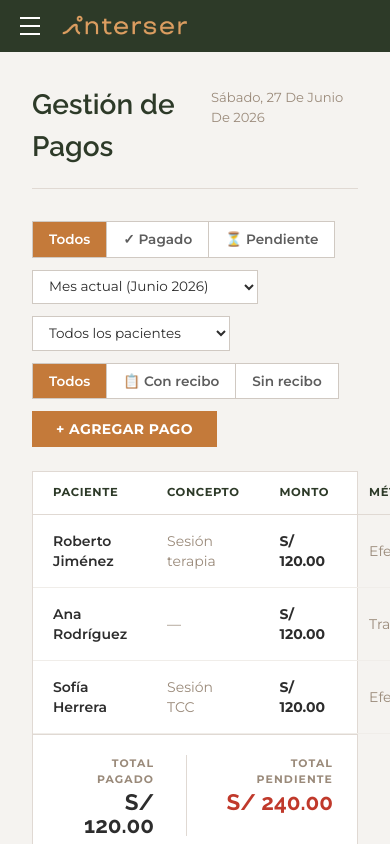
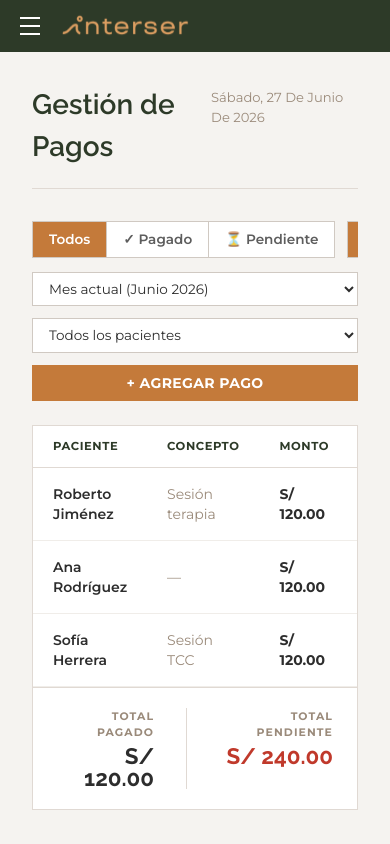
Before and after one commit to hectorsum/interser, a Next.js app: page /admin/pagos in a window 390 px wide. Built offline with nearby package versions, Linux system fonts and the light colour scheme.

Commit message:
feat: mobile responsive admin — close sidebar on nav, scrollable toolbars and tables

```diff
--- a/app/admin/layout.tsx
+++ b/app/admin/layout.tsx
@@ -103,6 +103,7 @@ export default function AdminLayout({ children }: { children: React.ReactNode })
               <Link
                 key={item.id}
                 href={item.href}
+                onClick={() => setSidebarOpen(false)}
                 className="flex items-center gap-3 px-6 py-[0.85rem] text-sm font-medium transition-all duration-200"
                 style={{
                   color: isActive ? '#c47a3a' : 'rgba(255,255,255,0.55)',
@@ -147,7 +148,15 @@ export default function AdminLayout({ children }: { children: React.ReactNode })
             <span className="w-5 h-0.5 block bg-white" />
             <span className="w-5 h-0.5 block bg-white" />
           </button>
-          <Image src="/assets/logo-main.png" alt="Interser" width={28} height={28} className="h-7 w-auto" />
+          <Image
+            src="/assets/logo-main.svg"
+            alt="Interser"
+            width={100}
+            height={100}
+            style={{ width: '130px', height: 'auto' }}
+            className="object-contain object-left"
+            priority
+          />
         </div>
         {children}
       </main>
--- a/app/admin/pacientes/page.tsx
+++ b/app/admin/pacientes/page.tsx
@@ -55,7 +55,7 @@ export default function PacientesPage() {
       </div>
 
       {/* Toolbar: filters + search + add */}
-      <div className="flex flex-wrap items-center gap-3 mb-6">
+      <div className="flex flex-col sm:flex-row sm:flex-wrap sm:items-center gap-3 mb-6">
         {/* Filter buttons */}
         <div className="flex gap-0">
           {filterBtns.map((f, i) => (
@@ -78,7 +78,7 @@ export default function PacientesPage() {
         </div>
 
         {/* Spacer */}
-        <div className="flex-1" />
+        <div className="hidden sm:flex flex-1" />
 
         {/* Search */}
         <input
@@ -86,7 +86,7 @@ export default function PacientesPage() {
           placeholder="Buscar nombre o DNI..."
           value={search}
           onChange={(e) => setSearch(e.target.value)}
-          className="px-4 py-2 text-sm outline-none w-56"
+          className="px-4 py-2 text-sm outline-none w-full sm:w-56"
           style={{
             border: '1px solid #d0c9c2',
             background: 'white',
@@ -99,7 +99,7 @@ export default function PacientesPage() {
 
         {/* Add button */}
         <button
-          className="px-6 py-2 text-white text-sm font-bold uppercase tracking-wide transition-opacity hover:opacity-90"
+          className="w-full sm:w-auto px-6 py-2 text-white text-sm font-bold uppercase tracking-wide transition-opacity hover:opacity-90"
           style={{ background: '#c47a3a', fontFamily: 'var(--font-montserrat)', border: 'none', cursor: 'pointer' }}
         >
           + Agregar Paciente
@@ -107,8 +107,8 @@ export default function PacientesPage() {
       </div>
 
       {/* Table */}
-      <div className="bg-white" style={{ border: '1px solid #e0d9d3' }}>
-        <table className="w-full border-collapse">
+      <div className="bg-white overflow-x-auto" style={{ border: '1px solid #e0d9d3' }}>
+        <table className="w-full border-collapse min-w-[600px]">
           <thead>
             <tr style={{ borderBottom: '1px solid #e0d9d3' }}>
               {['Nombre', 'DNI', 'Teléfono', 'Servicio', 'Estado', 'Acciones'].map((h) => (
--- a/app/admin/page.tsx
+++ b/app/admin/page.tsx
@@ -77,7 +77,7 @@ export default function AdminDashboard() {
   return (
     <div className="px-8 py-8">
       {/* Header */}
-      <div className="flex justify-between items-center mb-8 pb-5" style={{ borderBottom: '1px solid #e0d9d3' }}>
+      <div className="flex justify-between flex-col md:flex-row items-start md:items-center mb-8 pb-5" style={{ borderBottom: '1px solid #e0d9d3' }}>
         <h1 className="text-[1.75rem] font-semibold" style={{ fontFamily: 'var(--font-raleway)', color: '#2d3a28' }}>
           Dashboard
         </h1>
@@ -87,7 +87,7 @@ export default function AdminDashboard() {
       </div>
 
       {/* KPI Cards */}
-      <div className="grid grid-cols-2 md:grid-cols-4 gap-5 mb-6">
+      <div className="grid grid-cols-1 md:grid-cols-2 md:grid-cols-4 gap-5 mb-6">
         {kpis.map((kpi) => (
           <div
             key={kpi.label}
--- a/app/admin/pagos/page.tsx
+++ b/app/admin/pagos/page.tsx
@@ -162,9 +162,12 @@ export default function PagosPage() {
       </div>
 
       {/* Toolbar */}
-      <div className="flex flex-wrap items-center gap-3 mb-6">
+      <div className="flex flex-col sm:flex-row sm:flex-wrap sm:items-center gap-3 mb-6">
+
+        {/* Mobile: both button groups on one scrollable row */}
+        <div className="flex overflow-x-auto gap-3 pb-0.5 sm:contents">
           {/* Status filter */}
-        <div className="flex gap-0">
+          <div className="flex gap-0 shrink-0">
             {(['Todos', 'PAGADO', 'PENDIENTE'] as StatusFilter[]).map((f, i) => {
               const labels: Record<StatusFilter, string> = { Todos: 'Todos', PAGADO: '✓ Pagado', PENDIENTE: '⏳ Pendiente' }
               return (
@@ -179,8 +182,25 @@ export default function PagosPage() {
             })}
           </div>
 
+          {/* Receipt filter */}
+          <div className="flex gap-0 shrink-0">
+            {(['Todos', 'con', 'sin'] as ReceiptFilter[]).map((f, i) => {
+              const labels: Record<ReceiptFilter, string> = { Todos: 'Todos', con: '📋 Con recibo', sin: 'Sin recibo' }
+              return (
+                <button
+                  key={f}
+                  onClick={() => setReceiptFilter(f)}
+                  style={{ ...filterBtnStyle(receiptFilter === f), borderLeft: i > 0 ? 'none' : '1px solid #d0c9c2' }}
+                >
+                  {labels[f]}
+                </button>
+              )
+            })}
+          </div>
+        </div>
+
         {/* Period dropdown */}
-        <select value={periodFilter} onChange={(e) => setPeriodFilter(e.target.value)} style={selectStyle}>
+        <select value={periodFilter} onChange={(e) => setPeriodFilter(e.target.value)} style={{ ...selectStyle, width: '100%' }} className="sm:w-auto">
           {periodOptions.slice(0, 3).map((o) => (
             <option key={o.value} value={o.value}>{o.label}</option>
           ))}
@@ -195,31 +215,15 @@ export default function PagosPage() {
         </select>
 
         {/* Patient dropdown */}
-        <select value={patientFilter} onChange={(e) => setPatientFilter(e.target.value)} style={selectStyle}>
+        <select value={patientFilter} onChange={(e) => setPatientFilter(e.target.value)} style={{ ...selectStyle, width: '100%' }} className="sm:w-auto">
           <option value="all">Todos los pacientes</option>
           {patients.map((p) => <option key={p} value={p}>{p}</option>)}
         </select>
 
-        {/* Receipt filter */}
-        <div className="flex gap-0">
-          {(['Todos', 'con', 'sin'] as ReceiptFilter[]).map((f, i) => {
-            const labels: Record<ReceiptFilter, string> = { Todos: 'Todos', con: '📋 Con recibo', sin: 'Sin recibo' }
-            return (
-              <button
-                key={f}
-                onClick={() => setReceiptFilter(f)}
-                style={{ ...filterBtnStyle(receiptFilter === f), borderLeft: i > 0 ? 'none' : '1px solid #d0c9c2' }}
-              >
-                {labels[f]}
-              </button>
-            )
-          })}
-        </div>
-
-        <div className="flex-1" />
+        <div className="hidden sm:flex flex-1" />
 
         <button
-          className="px-6 py-2 text-white text-sm font-bold uppercase tracking-wide transition-opacity hover:opacity-90"
+          className="w-full sm:w-auto px-6 py-2 text-white text-sm font-bold uppercase tracking-wide transition-opacity hover:opacity-90"
           style={{ background: '#c47a3a', fontFamily: 'var(--font-montserrat)', border: 'none', cursor: 'pointer' }}
         >
           + Agregar Pago
@@ -227,8 +231,8 @@ export default function PagosPage() {
       </div>
 
       {/* Table */}
-      <div className="bg-white" style={{ border: '1px solid #e0d9d3' }}>
-        <table className="w-full border-collapse">
+      <div className="bg-white overflow-x-auto" style={{ border: '1px solid #e0d9d3' }}>
+        <table className="w-full border-collapse min-w-[700px]">
           <thead>
             <tr style={{ borderBottom: '1px solid #e0d9d3' }}>
               {['Paciente', 'Concepto', 'Monto', 'Método', 'Estado', 'Recibo', 'Fecha', 'Acciones'].map((h) => (
--- a/app/admin/sesiones/page.tsx
+++ b/app/admin/sesiones/page.tsx
@@ -124,25 +124,25 @@ export default function SesionesPage() {
       </div>
 
       {/* Toolbar */}
-      <div className="flex flex-wrap items-center gap-3 mb-8">
-        <select value={patientFilter} onChange={(e) => setPatientFilter(e.target.value)} style={selectStyle}>
+      <div className="flex flex-col sm:flex-row sm:flex-wrap sm:items-center gap-3 mb-8">
+        <select value={patientFilter} onChange={(e) => setPatientFilter(e.target.value)} style={{ ...selectStyle, width: '100%' }} className="sm:w-auto">
           <option value="all">Todos los pacientes</option>
           {patients.map((p) => (
             <option key={p} value={p}>{p}</option>
           ))}
         </select>
 
-        <select value={monthFilter} onChange={(e) => setMonthFilter(e.target.value)} style={selectStyle}>
+        <select value={monthFilter} onChange={(e) => setMonthFilter(e.target.value)} style={{ ...selectStyle, width: '100%' }} className="sm:w-auto">
           <option value="all">Todos los meses</option>
           {monthOptions.map((m) => (
             <option key={m.value} value={m.value}>{m.label}</option>
           ))}
         </select>
 
-        <div className="flex-1" />
+        <div className="hidden sm:flex flex-1" />
 
         <button
-          className="px-6 py-2 text-white text-sm font-bold uppercase tracking-wide transition-opacity hover:opacity-90"
+          className="w-full sm:w-auto px-6 py-2 text-white text-sm font-bold uppercase tracking-wide transition-opacity hover:opacity-90"
           style={{ background: '#c47a3a', fontFamily: 'var(--font-montserrat)', border: 'none', cursor: 'pointer' }}
         >
           + Agregar Sesión
@@ -178,8 +178,8 @@ export default function SesionesPage() {
                 </div>
 
                 {/* Table */}
-                <div className="bg-white" style={{ border: '1px solid #e0d9d3' }}>
-                  <table className="w-full border-collapse">
+                <div className="bg-white overflow-x-auto" style={{ border: '1px solid #e0d9d3' }}>
+                  <table className="w-full border-collapse min-w-[600px]">
                     <thead>
                       <tr style={{ borderBottom: '1px solid #e0d9d3' }}>
                         {['Fecha', 'Hora', 'Paciente', 'Tipo', 'Notas', 'Acciones'].map((h) => (
```
Lines whose indentation alone changed are shown as unchanged.
